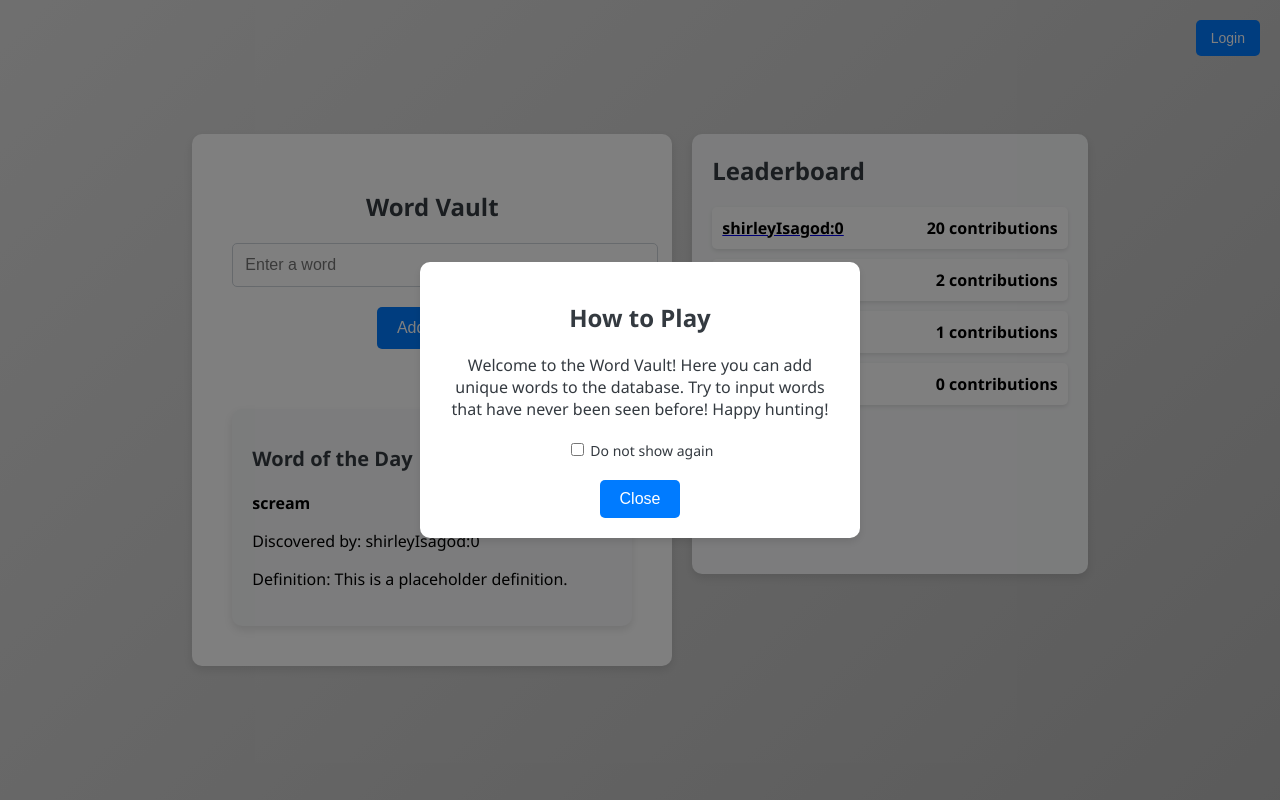
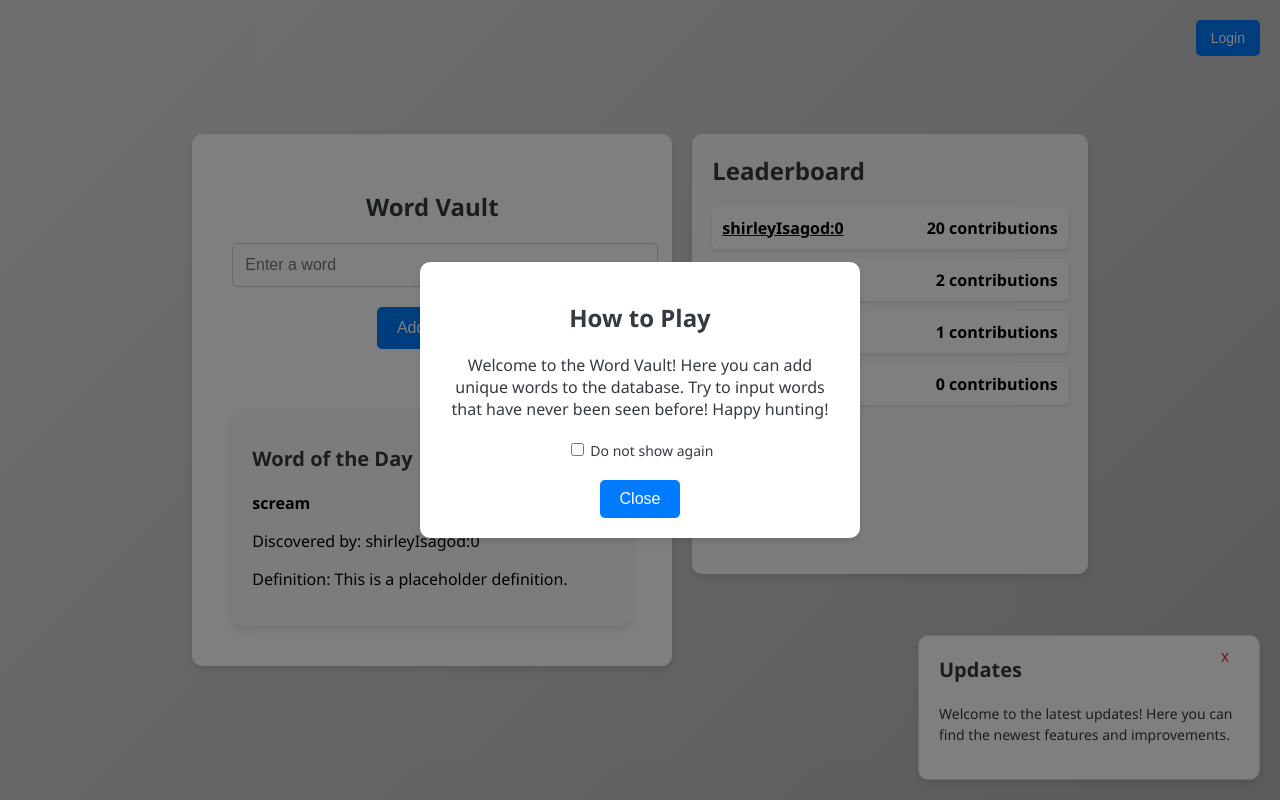
Before and after one commit to vostsoldier/sarcasm-detector, a Flask app: page / in a window 1280 px wide. Run offline with Flask 3, Linux system fonts and the light colour scheme; data comes from the database, SQL or seed files in the repository.

Commit message:
added updates tab

```diff
--- a/static/scripts.js
+++ b/static/scripts.js
@@ -44,3 +44,6 @@ document.addEventListener('DOMContentLoaded', function() {
         popup.style.display = 'none';
     });
 });
+document.getElementById('closeUpdates').addEventListener('click', function() {
+    document.getElementById('updates').style.display = 'none';
+});
--- a/static/styles.css
+++ b/static/styles.css
@@ -342,3 +342,48 @@
 .popup-content button:hover {
     background-color: #0056b3;
 }
+.updates-tab {
+    position: fixed;
+    bottom: 20px;
+    right: 20px;
+    background-color: #ffffff;
+    border-radius: 10px;
+    box-shadow: 0 4px 8px rgba(0, 0, 0, 0.1);
+    padding: 20px;
+    width: 300px;
+    z-index: 1000;
+    border: 1px solid #ddd;
+}
+
+.updates-content {
+    position: relative;
+    text-align: left;
+}
+
+.close-button {
+    position: absolute;
+    top: -20px;
+    right: -10px;
+    background-color: transparent;
+    color: #dc3545;
+    border: none;
+    font-size: 16px;
+    cursor: pointer;
+    transition: color 0.3s ease;
+}
+
+.close-button:hover {
+    color: #c82333;
+}
+
+.updates-content h2 {
+    margin-top: 0;
+    font-size: 20px;
+    color: #343a40;
+}
+
+.updates-content p {
+    font-size: 14px;
+    color: #343a40;
+    line-height: 1.5;
+}
--- a/templates/index.html
+++ b/templates/index.html
@@ -45,6 +45,13 @@
             </ul>
         </div>
     </div>
+    <div id="updates" class="updates-tab">
+        <div class="updates-content">
+            <button id="closeUpdates" class="close-button">x</button>
+            <h2>Updates</h2>
+            <p>Welcome to the latest updates! Here you can find the newest features and improvements.</p>
+        </div>
+    </div>
     <div id="howToPlayPopup" class="popup">
         <div class="popup-content">
             <h2>How to Play</h2>
```
